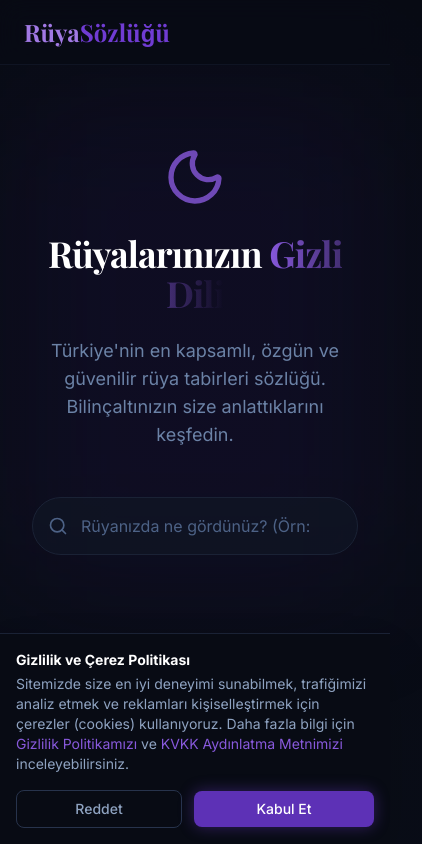
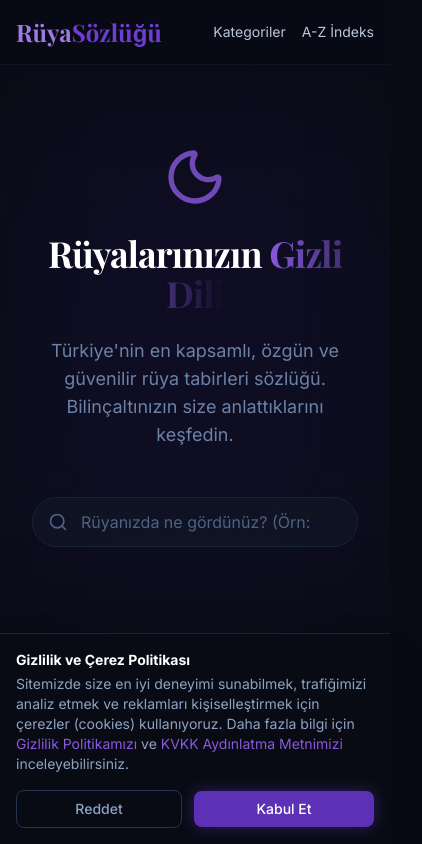
Before and after one commit to bilgehnkraca/ruya-tabirleri, a Next.js app: page / in a window 390 px wide. Shown: the top 844 px of the page, 422 px wide, since content can reach past the window. Built offline with nearby package versions, Linux system fonts and the light colour scheme; a web font is replaced by a local one.

Commit message:
Improve mobile layout and responsiveness

```diff
--- a/src/app/layout.tsx
+++ b/src/app/layout.tsx
@@ -104,11 +104,11 @@ export default function RootLayout({
       </head>
       <body className={`${inter.variable} ${playfair.variable} font-sans bg-night-900 text-night-100 antialiased`}>
         <div className="flex flex-col min-h-screen">
-          <header className="glass-header py-4 px-6 flex items-center justify-between">
+          <header className="glass-header py-4 px-4 md:px-6 flex items-center justify-between flex-wrap gap-4">
             <a href="/" className="text-2xl font-serif font-bold text-mystic-300">
               Rüya<span className="text-mystic-500">Sözlüğü</span>
             </a>
-            <nav className="hidden md:flex space-x-6">
+            <nav className="flex space-x-4 md:space-x-6 text-sm md:text-base">
               <a href="/kategoriler" className="hover:text-mystic-400 transition-colors">Kategoriler</a>
               <a href="/a-z" className="hover:text-mystic-400 transition-colors">A-Z İndeks</a>
             </nav>
@@ -121,7 +121,7 @@ export default function RootLayout({
           <footer className="bg-night-900 border-t border-night-800 py-8 mt-12">
             <div className="container mx-auto px-4 text-center text-sm text-night-400">
               <p>&copy; {new Date().getFullYear()} Rüya Sözlüğü. Tüm hakları saklıdır. Rüya Sözlüğü bir turtle arge projesidir.</p>
-              <div className="mt-3 flex items-center justify-center gap-4 text-xs">
+              <div className="mt-3 flex flex-wrap items-center justify-center gap-x-4 gap-y-2 text-xs">
                 <a href="/hakkimizda" className="hover:text-mystic-400 transition-colors">Hakkımızda</a>
                 <span>•</span>
                 <a href="/iletisim" className="hover:text-mystic-400 transition-colors">İletişim</a>
--- a/src/app/sembol/[slug]/page.tsx
+++ b/src/app/sembol/[slug]/page.tsx
@@ -70,7 +70,7 @@ export default function SymbolPage({ params }: Props) {
       <script type="application/ld+json" dangerouslySetInnerHTML={{ __html: JSON.stringify(breadcrumbSchema) }} />
       <script type="application/ld+json" dangerouslySetInnerHTML={{ __html: JSON.stringify(articleSchema) }} />
 
-      <nav className="text-sm text-night-400 mb-8 flex items-center gap-2">
+      <nav className="text-sm text-night-400 mb-8 flex flex-wrap items-center gap-2">
         <Link href="/" className="hover:text-mystic-400 transition-colors">Anasayfa</Link>
         <span>/</span>
         <Link href={`/kategoriler/${symbol.category}`} className="hover:text-mystic-400 transition-colors capitalize">
--- a/src/components/SearchBox.tsx
+++ b/src/components/SearchBox.tsx
@@ -51,7 +51,7 @@ export default function SearchBox() {
       <div className="relative">
         <input
           type="text"
-          className="w-full bg-night-800/80 border border-night-700 text-night-100 rounded-full py-4 pl-12 pr-12 focus:outline-none focus:border-mystic-500 focus:ring-1 focus:ring-mystic-500 transition-all placeholder:text-night-400"
+          className="w-full bg-night-800/80 border border-night-700 text-night-100 rounded-full py-3 md:py-4 pl-12 pr-12 focus:outline-none focus:border-mystic-500 focus:ring-1 focus:ring-mystic-500 transition-all placeholder:text-night-400 text-base"
           placeholder="Rüyanızda ne gördünüz? (Örn: yılan, ev, para...)"
           value={query}
           onChange={(e) => setQuery(e.target.value)}
```
